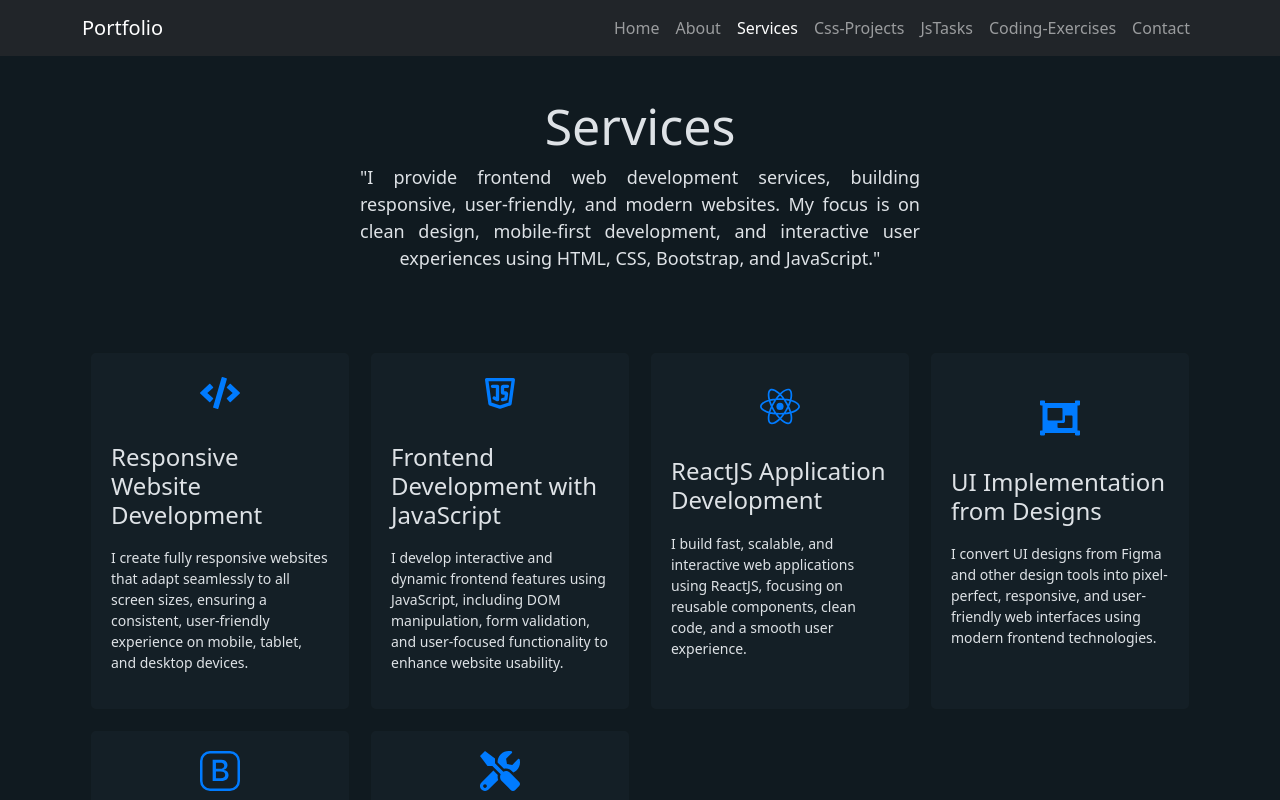
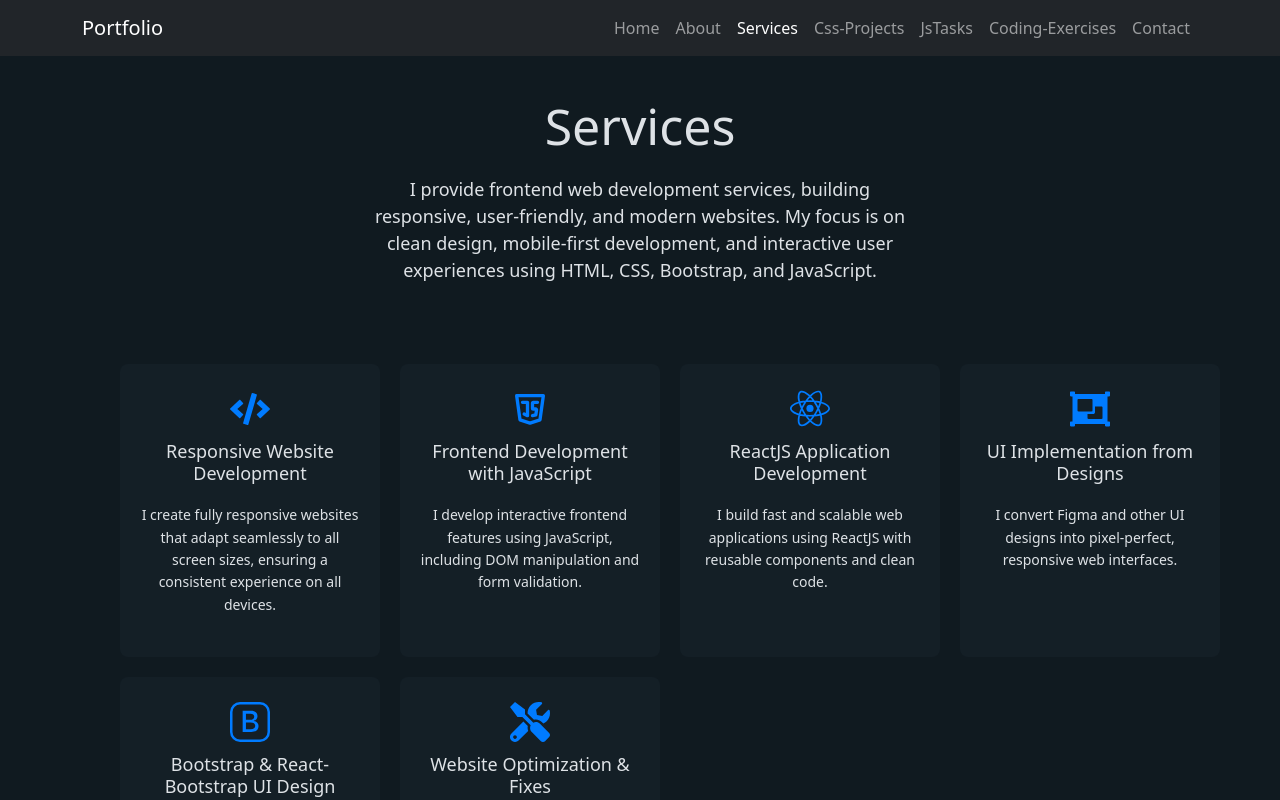
Before and after one commit to AzizullahCodes/portfolio, a React (Vite) app in the folder portfolio/: page /services in a window 1280 px wide. Shown: the top 800 px of the page. Built offline with nearby package versions, Linux system fonts and the light colour scheme.

Commit message:
services 100%  completed

```diff
--- a/portfolio/src/assets/cssFiles/cssProjects.css
+++ b/portfolio/src/assets/cssFiles/cssProjects.css
@@ -50,41 +50,4 @@ body{
     padding-right: 20px;
 }
 
-.fourthRow .card{
-
-    background-color:#141f26;
-    /* border: 2px solid wheat; */
-    color: #dee2e6;
-    font-size: 14px;
-    /* text-align: center; */
-    display: flex;
-    align-items: center;
-    justify-content: center;
-    padding: 20px ;
-    gap: 10px;
-}
-
-.fourthRow .card h3{
-  color: #dee2e6;;
-}
-
-.fourthRow .card span {
-  padding-bottom: 20px;
-}
-
-/* ===== MOBILE ===== */
-
-@media(max-width:1000px){.fourthRow{
-    grid-template-columns:33% 33% 33%;
-}}
-
-@media(max-width:768px){.fourthRow{
-    grid-template-columns:50% 50% ;
-}}
-@media(max-width:500px){.fourthRow{
-    grid-template-columns:100%;
-}
-.about{
-    padding-top: 20px;
-    padding-bottom: 40px;
-}}
+/*  */
--- a/portfolio/src/assets/cssFiles/services.css
+++ b/portfolio/src/assets/cssFiles/services.css
@@ -8,82 +8,100 @@ body{
   font-family: sans-serif;
 }
 
-/* ===== HOME ===== */
-.about{
+/* ===== SERVICES ===== */
+.services{
   min-height: 100vh;
   display: flex;
   justify-content: center;
   background: #101a20;
-  /* background: linear-gradient(to right, #414345, #232526); */
+  padding-bottom: 60px;
 }
-/* ====== firstRow========= */
+
+/* ===== firstRow ===== */
 .firstRow{
   padding-top: 40px;
   padding-bottom: 80px;
+  text-align: center;
 }
+
 .firstRow h1{
   color: #dee2e6;
   font-size: 50px;
+}
+
+.firstRow p{
+  max-width: 600px;
+  margin: 20px auto 0;
+  padding: 0 20px;
+  color: #dee2e6;
+  font-size: 18px;
   text-align: center;
 }
 
-.firstRow p{
-    /* border: 2px solid black; */
-    max-width: 600px;
+/* ===== servicesSecondRow ===== */
+.servicesSecondRow{
+  display: grid;
+  max-width: 1080px;
   margin: auto;
+  grid-template-columns: 25% 25% 25% 25%;
+  gap: 20px;
   padding: 0 20px;
+}
+
+/* ===== cards ===== */
+.servicesSecondRow .cards{
+  background-color: #141f26;
   color: #dee2e6;
-  text-align: justify;
-  text-align-last: center;
+  display: flex;
+  flex-direction: column;
+  align-items: center;
+  text-align:center;
+
+  padding: 25px 20px;
+  gap: 12px;
+  border-radius: 8px;
+  transition: transform 0.3s ease, box-shadow 0.3s ease;
+}
+
+.servicesSecondRow .cards:hover{
+  transform: translateY(-6px);
+  box-shadow: 0 10px 25px rgba(0,0,0,0.4);
+}
+
+.servicesSecondRow .cards span{
+  color: #007BFF;
+}
+
+.servicesSecondRow .cards h4{
   font-size: 18px;
 }
 
-/* ===== secondRow ===== */
-.fourthRow{
-    display: grid;
-    max-width: 1080px;
-   justify-content: center;
-    margin: auto;
-    grid-template-columns:25% 25% 25% 25%;
-    gap: 20px;
-    padding-left: 20px;
-    padding-right: 20px;
+.servicesSecondRow .cards p{
+  font-size: 14px;
+  line-height: 1.6;
 }
 
-.fourthRow .card{
+/* ===== RESPONSIVE ===== */
 
-    background-color:#141f26;
-    color: #dee2e6;
-    font-size: 14px;
-    /* text-align: center; */
-    display: flex;
-    align-items: center;
-    justify-content: center;
-    padding: 20px ;
-    gap: 10px;
+@media (max-width: 1000px){
+  .servicesSecondRow{
+    grid-template-columns:33.3% 33.3% 33.3%;
+  }
 }
 
-.fourthRow .card h3{
-  color: #dee2e6;;
+@media (max-width: 768px){
+  .servicesSecondRow{
+    grid-template-columns: 50% 50%;
+  }
 }
 
-.fourthRow .card span {
-  padding-bottom: 20px;
+@media (max-width: 500px){
+  .servicesSecondRow{
+    grid-template-columns: 100%;
   }
 
-/* ===== MOBILE ===== */
-
-@media(max-width:1000px){.fourthRow{
-    grid-template-columns:33% 33% 33%;
-}}
-
-@media(max-width:768px){.fourthRow{
-    grid-template-columns:50% 50% ;
-}}
-@media(max-width:500px){.fourthRow{
-    grid-template-columns:100%;
-}
-.about{
+  .services{
     padding-top: 20px;
     padding-bottom: 40px;
-}}
+  }
+}
--- /dev/null
+++ b/portfolio/src/assets/pages/cssProjects.jsx
@@ -0,0 +1,8 @@
+// cssproject
+import React from "react";
+const CssProjects = ()=>{
+    return(
+        <h1>css pages</h1>
+    )
+}
+export default CssProjects;
--- a/portfolio/src/assets/pages/sevices.jsx
+++ b/portfolio/src/assets/pages/sevices.jsx
@@ -1,77 +1,89 @@
-// about.jsx
+
+
 import React from "react";
-import '../cssFiles/services.css';
-import { FaCode } from "react-icons/fa";
+import "../cssFiles/services.css";
+import { FaCode, FaObjectGroup, FaTools } from "react-icons/fa";
 import { TbBrandJavascript } from "react-icons/tb";
 import { GrReactjs } from "react-icons/gr";
-import { FaObjectGroup, FaPalette } from "react-icons/fa";
 import { BsBootstrap } from "react-icons/bs";
-import { FaTools, FaRocket } from "react-icons/fa";
-const About = ()=>{
-    return(
-       <section className="about">
+
+const Services = () => {
+  return (
+    <section className="services">
       <div className="aboutContainer">
+
         {/* ====== firstRow ====== */}
         <div className="firstRow">
           <h1>Services</h1>
-<p>"I provide frontend web development services, building responsive, user-friendly, and modern websites. My focus is on clean design, mobile-first development, and interactive user experiences using HTML, CSS, Bootstrap, and JavaScript."</p>
-
+          <p>
+            I provide frontend web development services, building responsive,
+            user-friendly, and modern websites. My focus is on clean design,
+            mobile-first development, and interactive user experiences using
+            HTML, CSS, Bootstrap, and JavaScript.
+          </p>
         </div>
 
-        {/* =========== secondRow ======== */}
-        <div className="fourthRow">
-            {/* ======= card Responsive Website Development ===== */}
-          <div className="card">
-            <span><FaCode size={40} color="#007BFF" /></span>
+        {/* ====== secondRow ====== */}
+        <div className="servicesSecondRow">
+
+          <div className="cards">
+            <span><FaCode size={40} /></span>
             <h4>Responsive Website Development</h4>
-            <p>I create fully responsive websites that adapt seamlessly to all screen sizes, ensuring a consistent, user-friendly experience on mobile, tablet, and desktop devices.</p>
-
-          </div>
-            {/* ======= card Frontend Development with JavaScript ===== */}
-          <div className="card">
-            <span><TbBrandJavascript size={40} color="#007BFF" /></span>
-            <h4>Frontend Development with JavaScript</h4>
-            <p>I develop interactive and dynamic frontend features using JavaScript, including DOM manipulation, form validation, and user-focused functionality to enhance website usability.</p>
-
+            <p>
+              I create fully responsive websites that adapt seamlessly to all
+              screen sizes, ensuring a consistent experience on all devices.
+            </p>
           </div>
 
-           {/* ======= card ReactJS Application Development ===== */}
-          <div className="card">
-            <span><GrReactjs size={40} color="#007BFF"/></span>
-            <h4>ReactJS Application Development</h4>
-            <p>I build fast, scalable, and interactive web applications using ReactJS, focusing on reusable components, clean code, and a smooth user experience.</p>
-
+          <div className="cards">
+            <span><TbBrandJavascript size={40} /></span>
+            <h4>Frontend Development with JavaScript</h4>
+            <p>
+              I develop interactive frontend features using JavaScript,
+              including DOM manipulation and form validation.
+            </p>
           </div>
 
-           {/* ======= card UI Implementation from Designs ===== */}
-          <div className="card">
-            <span><FaObjectGroup size={40} color="#007BFF" /></span>
-
-            <h4>UI Implementation from Designs</h4>
-            <p>I convert UI designs from Figma and other design tools into pixel-perfect, responsive, and user-friendly web interfaces using modern frontend technologies.</p>
-
+          <div className="cards">
+            <span><GrReactjs size={40} /></span>
+            <h4>ReactJS Application Development</h4>
+            <p>
+              I build fast and scalable web applications using ReactJS with
+              reusable components and clean code.
+            </p>
           </div>
 
-           {/* ======= card Bootstrap & React-Bootstrap UI Design ===== */}
-          <div className="card">
-            <span><BsBootstrap size={40} color="#007BFF"/></span>
-            <h4>Bootstrap & React-Bootstrap UI Design</h4>
-           <p>I create clean, responsive, and modern user interfaces using Bootstrap and React-Bootstrap, ensuring fast development, consistent design, and mobile-friendly layouts.</p>
+          <div className="cards">
+            <span><FaObjectGroup size={40} /></span>
+            <h4>UI Implementation from Designs</h4>
+            <p>
+              I convert Figma and other UI designs into pixel-perfect,
+              responsive web interfaces.
+            </p>
           </div>
 
-           {/* ======= card css ===== */}
-          <div className="card">
-           <span> <FaTools size={40} color="#007BFF" /> </span>
-            <h4>Website Optimization & Fixes</h4>
-            <p>I improve website performance, fix layout and responsiveness issues, and resolve frontend bugs to ensure a smooth, fast, and user-friendly experience across all devices and browsers.</p>
-
+          <div className="cards">
+            <span><BsBootstrap size={40} /></span>
+            <h4>Bootstrap & React-Bootstrap UI Design</h4>
+            <p>
+              I create clean and responsive UI layouts using Bootstrap and
+              React-Bootstrap.
+            </p>
           </div>
 
-
+          <div className="cards">
+            <span><FaTools size={40} /></span>
+            <h4>Website Optimization & Fixes</h4>
+            <p>
+              I improve performance, fix responsiveness issues, and resolve
+              frontend bugs.
+            </p>
+          </div>
 
         </div>
       </div>
     </section>
-    )
-}
-export default About;
+  );
+};
+
+export default Services;
```
Lines whose indentation alone changed are shown as unchanged.
